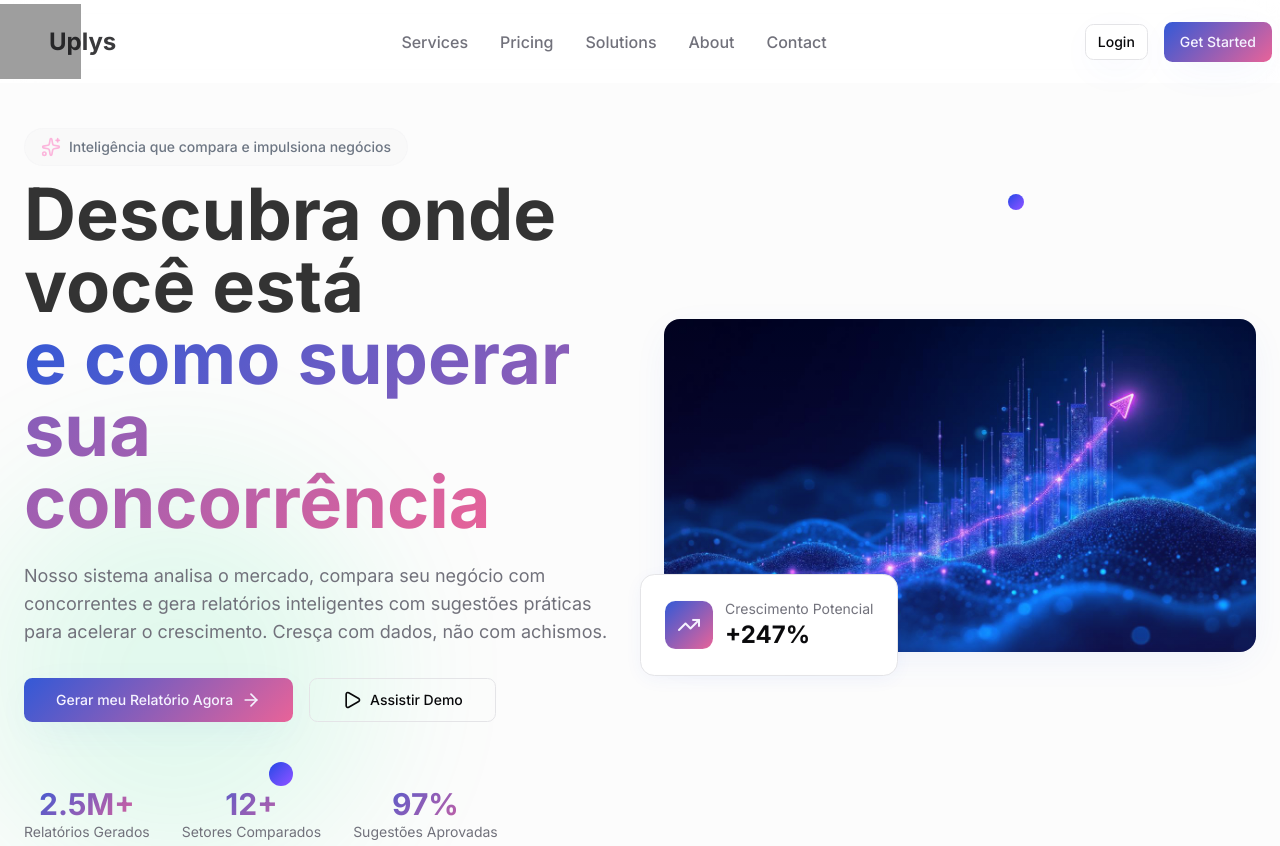
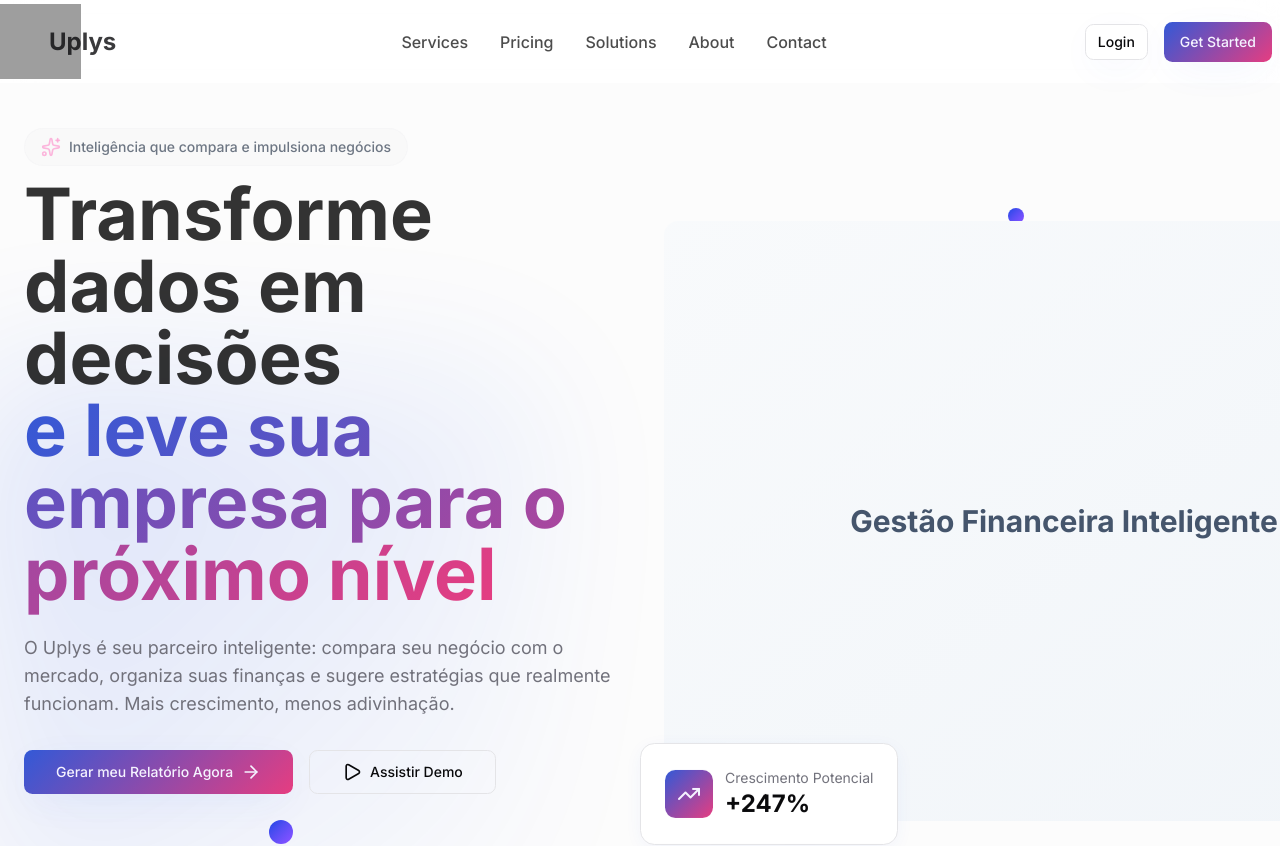
Before and after one commit to Carvajal-daniel/ivenFly, a Next.js app: page / in a window 1280 px wide. Shown: the top 846 px of the page. Built offline with nearby package versions, Linux system fonts and the light colour scheme; grey boxes are pictures that could not be loaded.

Commit message:
feat: updated hero image

```diff
--- a/src/app/globals.css
+++ b/src/app/globals.css
@@ -146,7 +146,7 @@
     --ring: 226 75% 55%;
 
     /* 1Uply brand gradients and effects */
-    --gradient-primary: linear-gradient(135deg, hsla(226, 67%, 52%, 1.00), hsla(336, 75%, 65%, 1.00));
+    --gradient-primary: linear-gradient(135deg, hsla(226, 67%, 52%, 1.00), hsla(336, 77%, 57%, 1.00));
     --gradient-accent: linear-gradient(135deg, hsl(270 75% 65%), hsl(315 75% 65%), hsl(0 75% 65%));
     --gradient-polygon: linear-gradient(45deg, hsla(151, 100%, 70%, 1.00), hsla(193, 75%, 38%, 1.00), hsl(315 100% 70%));
     --gradient-hero: linear-gradient(135deg, hsl(217 12% 99%), hsl(226 25% 96%));
@@ -289,3 +289,113 @@
   0%, 100% { opacity: 0.8; }
   50% { opacity: 1; }
 }
+
+
+
+
+
+/* Estilos de Cores Customizadas para o Logo e Métricas */
+.uplys-logo {
+    background: linear-gradient(135deg, #2563eb 0%, #7c3aed 50%, #facc15 100%);
+    -webkit-background-clip: text;
+    background-clip: text;
+    -webkit-text-fill-color: transparent;
+}
+
+.uplys-metric {
+    -webkit-background-clip: text;
+    background-clip: text;
+    -webkit-text-fill-color: transparent;
+}
+
+/* Estilos de Container e Transição de Cena */
+.scene {
+    @apply absolute w-full h-full flex items-center justify-center opacity-0 transition-opacity duration-1000 ease-in-out;
+}
+
+.scene.active {
+    @apply opacity-100;
+}
+
+/* Base para Cards e Itens com Animação */
+.card-animated,
+.insight-card-animated,
+.post-card-animated,
+.summary-item-animated {
+    opacity: 0;
+    transform: translateY(0); /* Estado inicial. A animação 'forwards' faz a transição */
+}
+
+/* Keyframes e Animações (Convertidos de volta para o CSS padrão) */
+
+@keyframes logoGlow {
+    0%, 100% { filter: drop-shadow(0 0 20px rgba(37, 99, 235, 0.3)); }
+    50% { filter: drop-shadow(0 0 40px rgba(250, 204, 21, 0.6)); }
+}
+
+@keyframes finalGlow {
+    0%, 100% { filter: drop-shadow(0 0 30px rgba(37, 99, 235, 0.5)); }
+    50% { filter: drop-shadow(0 0 50px rgba(250, 204, 21, 0.7)); }
+}
+
+@keyframes cardSlideUp {
+    to { opacity: 1; transform: translateY(0); }
+    from { opacity: 0; transform: translateY(30px); }
+}
+
+@keyframes barGrow {
+    from { transform: scaleY(0); }
+    to { transform: scaleY(1); }
+}
+
+@keyframes insightAppear {
+    to { opacity: 1; transform: translateX(0); }
+    from { opacity: 0; transform: translateX(-30px); }
+}
+
+@keyframes postPop {
+    to { opacity: 1; transform: scale(1); }
+    from { opacity: 0; transform: scale(0.8); }
+}
+
+@keyframes summaryFade {
+    to { opacity: 1; transform: translateY(0); }
+    from { opacity: 0; transform: translateY(20px); }
+}
+
+@keyframes sloganFade {
+    to { opacity: 1; }
+}
+
+@keyframes btnFade {
+    to { opacity: 1; }
+}
+
+/* Classes de Animação Customizadas para Reutilização no JSX */
+.animate-logo-glow {
+    animation: logoGlow 2s ease-in-out;
+}
+
+.animate-final-glow {
+    animation: finalGlow 2s ease-in-out infinite;
+}
+
+.animate-bar-grow {
+    animation: barGrow 1.5s ease forwards;
+    transform-origin: bottom;
+}
+
+.animate-slogan-fade {
+    animation: sloganFade 1.5s ease forwards 0.5s;
+}
+
+.animate-btn-fade {
+    animation: btnFade 1s ease forwards 1.5s;
+}
+
+/* Aplicação dos Keyframes nos Componentes */
+/* Usamos classes utility do Tailwind (delay-X) para variar os inícios */
+.card-animated { animation: cardSlideUp 0.8s ease forwards; }
+.insight-card-animated { animation: insightAppear 0.8s ease forwards; }
+.post-card-animated { animation: postPop 0.6s ease forwards; }
+.summary-item-animated { animation: summaryFade 0.8s ease forwards; }
--- a/src/app/page.tsx
+++ b/src/app/page.tsx
@@ -2,10 +2,11 @@
 import Services from "@/components/services/Services"
 import Header from "@/components/header/Header"
 import { SubscriptionPlans } from "@/components/Pricing/SubscriptionPlans"
+import GradientBg from "@/lib/gradient"
 
 export default function Home() {
   return (
-    <div className="min-h-screen">
+    <div className="min-h-screen ">
       <Header />
       <Hero />
       <Services />
--- a/src/components/Hero/Hero.tsx
+++ b/src/components/Hero/Hero.tsx
@@ -24,8 +24,6 @@
             <HeroButtons />
             <HeroStats />
           </div>
-
-          {/* Lado direito */}
           <HeroImage />
         </div>
       </div>
--- a/src/components/Hero/HeroDecorations.tsx
+++ b/src/components/Hero/HeroDecorations.tsx
@@ -2,12 +2,13 @@
 
 import GradientBg from "@/lib/gradient";
 import { motion } from "framer-motion";
+import UplysVideo from "./info";
 
 const HeroDecorations = () => {
   return (
     <>
       {/* Polígono Colorido */}
-   <GradientBg className={`hidden md:block absolute  md:bottom-[10%] md:-left-[2%] md:w-[25rem] md:h-[25rem] bg-green-400/70 rounded-full blur-[5rem]`}
+   <GradientBg className={`hidden md:block absolute md:bottom-[10%] md:-left-[2%] md:w-[35rem] md:h-[35rem] bg-gradient-to-br from-blue-700 rounded-lg blur-[5rem]`}
       />
 
       {/* Bolinhas Flutuantes */}
--- a/src/components/Hero/HeroImage.tsx
+++ b/src/components/Hero/HeroImage.tsx
@@ -3,6 +3,7 @@
 import Image from "next/image";
 import { motion } from "framer-motion";
 import { TrendingUp } from "lucide-react";
+import UplysVideo from "./info";
 
 const heroImage = "/assets/hero-ai-business.jpg";
 
@@ -14,16 +15,9 @@
       animate={{ opacity: 1, x: 0 }}
       transition={{ duration: 0.5, delay: 0.8 }}
     >
-      <div className="relative rounded-2xl overflow-hidden shadow-elegant">
-        <Image
-          src={heroImage}
-          alt="Visualização de Crescimento de Negócios com IA"
-          className="w-full h-auto object-cover"
-          height={500}
-          width={500}
-        />
-        <div className="absolute inset-0 bg-gradient-to-t from-primary/10 to-transparent" />
-      </div>
+
+   <UplysVideo height="h-[600px]" />
+
 
       {/* Card Flutuante */}
       <motion.div
--- a/src/components/Hero/HeroTitle.tsx
+++ b/src/components/Hero/HeroTitle.tsx
@@ -8,19 +8,19 @@
       className="space-y-6"
       initial={{ opacity: 0, y: 20 }}
       animate={{ opacity: 1, y: 0 }}
-      transition={{ duration: 0.5, delay: 0.5 }}
+      transition={{ duration: 0.6, delay: 0.5 }}
     >
-      <h1 className="text-5xl lg:text-7xl font-bold text-center md:text-left ">
-        <span className="text-black/80">Descubra onde você está</span>
+      <h1 className="text-5xl lg:text-7xl font-bold text-center md:text-left">
+        <span className="text-black/80">Transforme dados em decisões</span>
         <br />
         <span className="gradient-primary bg-clip-text text-transparent">
-          e como superar sua concorrência
+          e leve sua empresa para o próximo nível
         </span>
       </h1>
       <p className="text-md md:text-lg text-center md:text-left text-muted-foreground max-w-2xl">
-        Nosso sistema analisa o mercado, compara seu negócio com concorrentes
-        e gera relatórios inteligentes com sugestões práticas para acelerar o
-        crescimento. Cresça com dados, não com achismos.
+        O Uplys é seu parceiro inteligente: compara seu negócio com o mercado,
+        organiza suas finanças e sugere estratégias que realmente funcionam.
+        Mais crescimento, menos adivinhação.
       </p>
     </motion.div>
   );
--- /dev/null
+++ b/src/components/Hero/info.tsx
@@ -0,0 +1,138 @@
+"use client";
+
+import React, { useState, useEffect, useCallback } from "react";
+import { motion, AnimatePresence } from "framer-motion";
+
+const SCENE_TIMINGS = [3000, 5000, 5000, 4000, 4000, 6000];
+
+const UplysVideo: React.FC<{ height?: string }> = ({ height = "h-[500px]" }) => {
+  const [currentScene, setCurrentScene] = useState(0);
+
+  const nextScene = useCallback(() => {
+    if (currentScene < SCENE_TIMINGS.length - 1) {
+      setCurrentScene((prev) => prev + 1);
+    }
+  }, [currentScene]);
+
+  const restartVideo = () => setCurrentScene(0);
+
+  useEffect(() => {
+    const timer = setTimeout(nextScene, SCENE_TIMINGS[currentScene]);
+    return () => clearTimeout(timer);
+  }, [currentScene, nextScene]);
+
+  return (
+    <div className={`relative w-full md:w-[50rem] ${height} rounded-xl overflow-hidden bg-gradient-to-br from-slate-50 to-slate-100`}>
+      <AnimatePresence mode="wait">
+        {currentScene === 0 && (
+          <motion.div
+            key="scene0"
+            className="absolute inset-0 flex items-center justify-center"
+            initial={{ opacity: 0 }}
+            animate={{ opacity: 1 }}
+            exit={{ opacity: 0 }}
+          >
+            <div className="text-6xl flex items-center justify-center md:text-6xl font-extrabold  text-black/70">
+            <img src="/assets/logo.png" className=" h-30 w-40 -mr-10" alt="" />
+              Uplys
+            </div>
+          </motion.div>
+        )}
+
+        {currentScene === 1 && (
+          <motion.div
+            key="scene1"
+            className="absolute inset-0 flex flex-col items-center justify-center gap-4 p-4"
+            initial={{ opacity: 0 }}
+            animate={{ opacity: 1 }}
+            exit={{ opacity: 0 }}
+          >
+            <div className="text-2xl md:text-3xl font-bold text-slate-600 text-center">
+              Gestão Financeira Inteligente
+            </div>
+          </motion.div>
+        )}
+
+        {currentScene === 2 && (
+          <motion.div
+            key="scene2"
+            className="absolute inset-0 flex flex-col items-center justify-center gap-3 p-4"
+            initial={{ opacity: 0 }}
+            animate={{ opacity: 1 }}
+            exit={{ opacity: 0 }}
+          >
+            <div className="text-xl md:text-2xl font-semibold text-slate-700 text-center">
+              Sugestões Inteligentes 💡📊🎯
+            </div>
+            <ul className="text-sm md:text-base text-slate-600 text-center space-y-2">
+              <li>Reduza custos em fornecedores</li>
+              <li>Melhor horário de vendas às 14h</li>
+              <li>Prevemos +28% de aumento na demanda</li>
+            </ul>
+          </motion.div>
+        )}
+
+        {currentScene === 3 && (
+          <motion.div
+            key="scene3"
+            className="absolute inset-0 flex flex-col items-center justify-center gap-4 p-4"
+            initial={{ opacity: 0 }}
+            animate={{ opacity: 1 }}
+            exit={{ opacity: 0 }}
+          >
+            <div className="text-xl md:text-2xl font-semibold text-slate-700 text-center">
+              Automação de Marketing ✨🎨🚀
+            </div>
+            <div className="grid grid-cols-1 md:grid-cols-3 gap-2 mt-2 w-full max-w-xl">
+              <div className="bg-blue-500 text-white p-2 rounded">Posts profissionais</div>
+              <div className="bg-violet-500 text-white p-2 rounded">Design impactante</div>
+              <div className="bg-yellow-400 text-white p-2 rounded">Publique em 1 clique</div>
+            </div>
+          </motion.div>
+        )}
+
+        {currentScene === 4 && (
+          <motion.div
+            key="scene4"
+            className="absolute inset-0 flex flex-col items-center justify-center gap-3 p-4"
+            initial={{ opacity: 0 }}
+            animate={{ opacity: 1 }}
+            exit={{ opacity: 0 }}
+          >
+            <div className="text-xl md:text-2xl font-semibold text-slate-700 text-center">
+              Resumo das Funcionalidades
+            </div>
+            <div className="grid grid-cols-1 md:grid-cols-3 gap-2 mt-2 w-full max-w-xl text-center text-slate-700">
+              <div>💰 Gestão Financeira</div>
+              <div>🤖 Inteligência Artificial</div>
+              <div>📱 Automação de Marketing</div>
+            </div>
+          </motion.div>
+        )}
+
+        {currentScene === 5 && (
+          <motion.div
+            key="scene5"
+            className="absolute inset-0 flex flex-col items-center justify-center gap-4"
+            initial={{ opacity: 0 }}
+            animate={{ opacity: 1 }}
+            exit={{ opacity: 0 }}
+          >
+            <div className="text-5xl md:text-6xl font-extrabold text-slate-700">
+              Uplys
+            </div>
+            <div className="text-xl md:text-2xl text-slate-600">Cresça com Inteligência</div>
+            <button
+              onClick={restartVideo}
+              className="mt-4 px-6 py-3 bg-gradient-to-r from-blue-600 to-violet-600 text-white rounded-lg"
+            >
+              Assistir Novamente
+            </button>
+          </motion.div>
+        )}
+      </AnimatePresence>
+    </div>
+  );
+};
+
+export default UplysVideo;
--- a/src/components/header/DesktopNavigation.tsx
+++ b/src/components/header/DesktopNavigation.tsx
@@ -35,7 +35,7 @@
           key={item.name}
           href={item.href}
           onClick={(e) => handleScroll(e, item.href)}
-          className="text-muted-foreground hover:text-foreground transition-colors font-medium"
+          className="text-black/70 hover:text-foreground transition-colors font-medium"
           custom={index}
           initial="hidden"
           animate="visible"
--- a/src/components/header/MobileNavigation.tsx
+++ b/src/components/header/MobileNavigation.tsx
@@ -36,7 +36,7 @@
               key={item.name}
               href={item.href}
               onClick={() => setIsOpen(false)}
-              className="text-muted-foreground hover:text-foreground text-4xl transition-colors font-medium"
+              className="text-muted-foreground hover:text-foreground text-3xl transition-colors font-medium"
               initial={{ opacity: 0, x: -20 }}
               animate={{ opacity: 1, x: 0 }}
               transition={{ delay: 0.05 * index }}
```
Also changed, not shown: src/components/Pricing/PlanCard.tsx (+5 -2 lines), src/components/loginForm/RegisterForm.tsx (+7 -11 lines), src/app/layout.tsx (line endings or trailing spaces).
